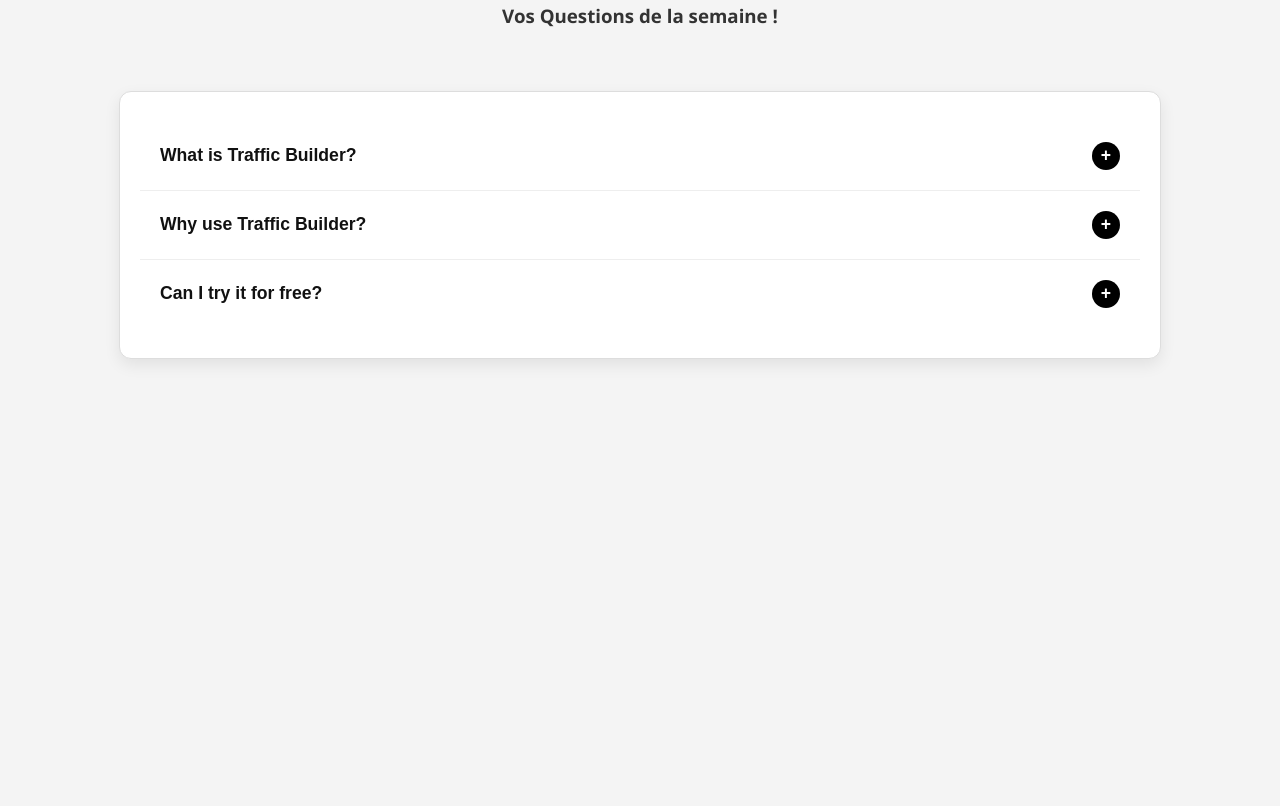
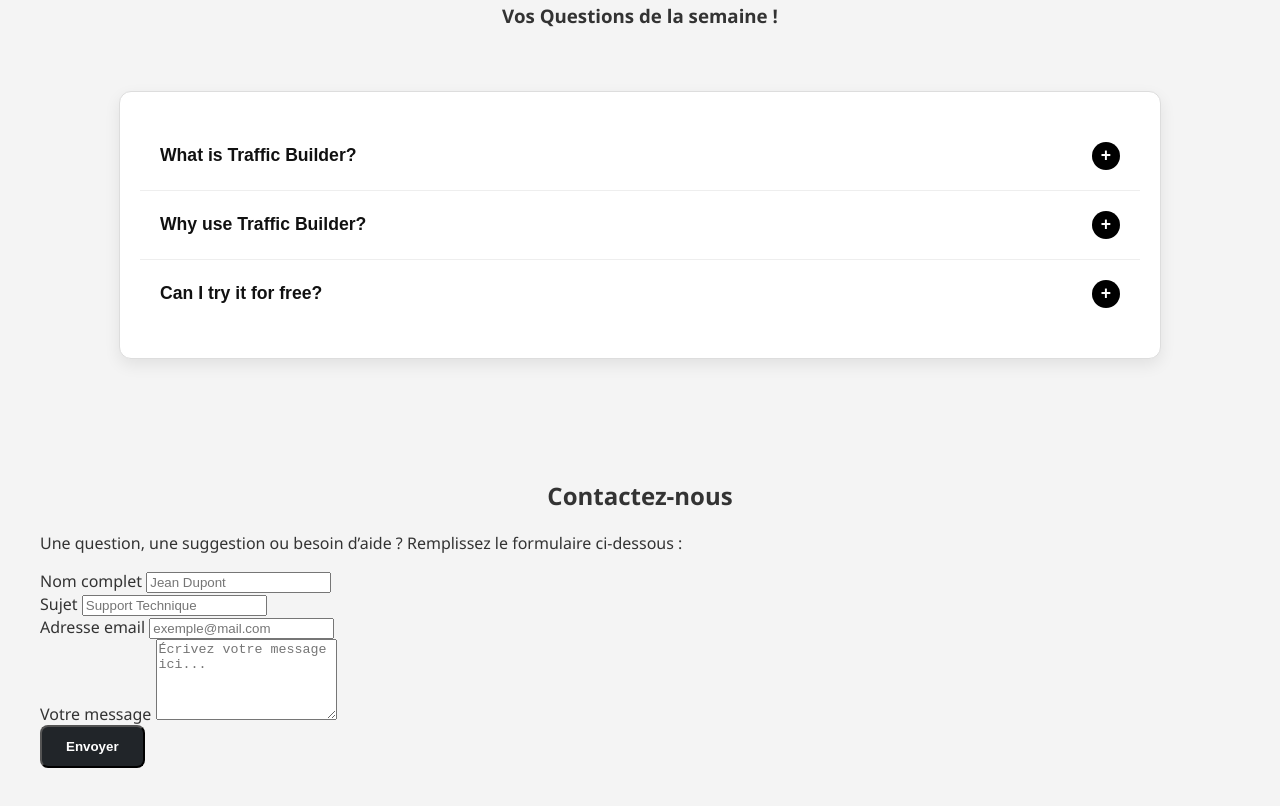
Before and after one commit to group-byabd/TrafficBuilder, a plain HTML site: page index.html in a window 1280 px wide. Shown: the part 2337-3143 px from the top of the page. Before the commit the page ends 2896 px from the top, so only its background shows below. Drawn offline with Linux system fonts and the light colour scheme.

Commit message:
Update index.html

```diff
--- a/index.html
+++ b/index.html
@@ -29,7 +29,7 @@
           <li><a href="#about">A propos</a></li>
           <!--<li><a href="#">Bientôt</a></li>-->
           <li><a href="#faq">FAQ</a></li>
-          <li><a href="#">Contact</a></li>
+          <li><a href="#contact">Contact</a></li>
         </ul>
         <a href="paiement.html" class="cta-button">Buy Now ↗</a>
       </nav>
@@ -141,6 +141,34 @@
     </div>
   </div>
 </section>
+<section id="contact" class="contact-section">
+
+  <h1 class="texte1">Contactez-nous</h1>
+  <p class="contact-intro">Une question, une suggestion ou besoin d’aide ? Remplissez le formulaire ci-dessous :</p>
+  <form class="contact-form" action="https://formspree.io/f/manpkjpr" method="POST">
+
+
+    <div class="form-group">
+      <label for="name">Nom complet</label>
+      <input type="text" id="name" name="name" placeholder="Jean Dupont" required>
+    </div>
+    <div class="form-group">
+      <label for="name">Sujet</label>
+      <input type="text" id="sujet" name="sujet" placeholder="Support Technique" required>
+    </div>
+    <div class="form-group">
+      <label for="email">Adresse email</label>
+      <input type="email" id="email" name="email" placeholder="exemple@mail.com" required>
+    </div>
+
+    <div class="form-group">
+      <label for="message">Votre message</label>
+      <textarea id="message" name="message" rows="5" placeholder="Écrivez votre message ici..." required></textarea>
+    </div>
+
+    <button type="submit" class="cta-button">Envoyer</button>
+  </form>
+</section>
 
   </main>
 
```
